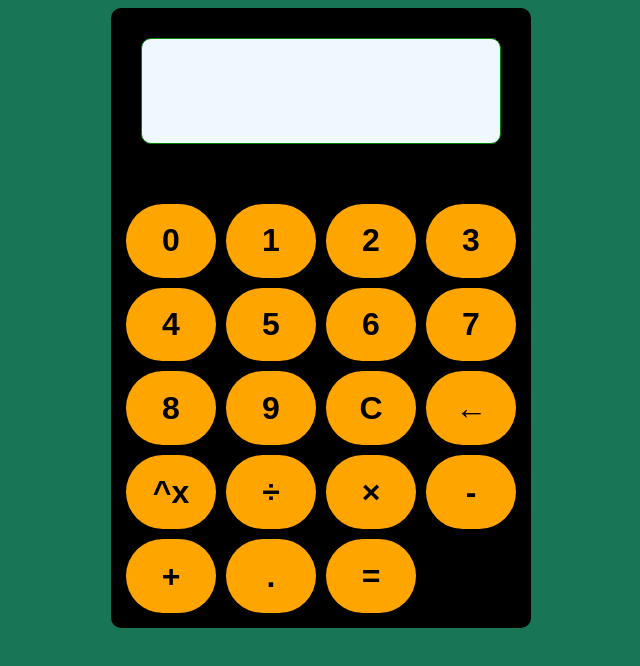
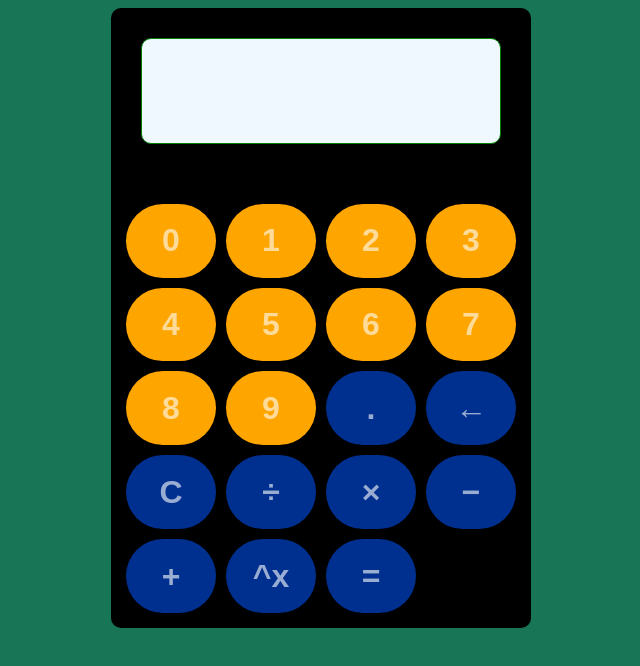
Before and after one commit to g0ttter/odin-calculator, a plain HTML site: page index.html in a window 1280 px wide. Both pictures are taken after a click on the button "^x". Shown: the whole page, without its empty margins (319-959 px from the left). Drawn offline with Linux system fonts and the light colour scheme.

Commit message:
wow almost everything works i'm kinda shocked lol

```diff
--- a/app.js
+++ b/app.js
@@ -2,16 +2,16 @@ const mainWindow = document.querySelector('.main-window');
 const display = document.querySelector('.display');
 const buttonsInfo = [
     {
-    button: "delete",
-    displayed: "C",
+    button: "dot",
+    displayed: ".",
     },
     {
     button: "erase",
     displayed: "←",
     },
     {
-    button: "power",
-    displayed: "^x",
+    button: "delete",
+    displayed: "C",
     },
     {
     button: "divide",
@@ -23,15 +23,15 @@ const buttonsInfo = [
      },
     {
     button: "minus",
-    displayed: "-",
+    displayed: "−",
     },
     {
     button: "plus",
     displayed: "+",
     },
     {
-    button: "dot",
-    displayed: ".",
+    button: "power",
+    displayed: "^x",
     },
     {
     button: "equals",
@@ -39,7 +39,7 @@ const buttonsInfo = [
     }
 ];
 
-let tempNumber;
+let tempNumber = 0;
 let awaitedOperation;
 
 function createButtons() {
@@ -52,8 +52,9 @@ function createButtons() {
         } else if (i > 9) {
         createButton.textContent = buttonsInfo[i-10].displayed;
         createButton.className = buttonsInfo[i-10].button;
+        createButton.style.backgroundColor = '#00308F';
         createButton.addEventListener("click", function ()
-        {saveCurrentNumber(buttonsInfo[i-10].button)});
+        {operationInput(buttonsInfo[i-10].button)});
         }
         mainWindow.append(createButton);
     }
@@ -64,29 +65,38 @@ function createButtons() {
 function digitInput(number) {
      display.textContent += `${number}`;
 }
-function saveCurrentNumber(operation) {
+
+function operationInput(operation) {
+    if (operation == 'dot') {
+        display.textContent += '.';
+        return;
+    }
     if (operation == 'equals') {
         calculateResult();
         return;
     }
-    tempNumber = parseInt(display.textContent, 10);
+    if (operation === 'erase') {
+        display.textContent = display.textContent.slice(0, -1);
+        return;
+    }
+    calculateResult();
+    tempNumber = parseFloat(display.textContent, 10);
+    awaitedOperation = operation;
+    console.log(tempNumber);
     display.textContent = '';
-    awaitedOperation = operation;
 }
 
 
 function calculateResult() {
-    if (awaitedOperation === 'plus') {
-        display.textContent = tempNumber + parseInt(display.textContent, 10);
-    }
-    console.log(tempNumber + ' test ' + awaitedOperation);
+    if (awaitedOperation === 'plus')
+        display.textContent = tempNumber + parseFloat(display.textContent, 10);
+    if (awaitedOperation === 'multiply')
+        display.textContent = tempNumber * parseFloat(display.textContent, 10);
+    if (awaitedOperation === 'divide')
+        display.textContent = tempNumber / parseFloat(display.textContent, 10);
+    if (awaitedOperation === 'minus')
+        display.textContent = tempNumber - parseFloat(display.textContent, 10);
+    if (awaitedOperation === 'power')
+        display.textContent = Math.pow(tempNumber, parseFloat(display.textContent, 10));
+    awaitedOperation = 0;
 }
-
-// function operationInput(operation) {
-//     saveCurrentNumber();
-//     if (operation === 'plus')
-//         saveCurrentNumber('plus');
-//     if (operation === 'equals')
-//         calculateResult();
-//     return
-// }
--- a/style.css
+++ b/style.css
@@ -39,4 +39,5 @@ button {
     font-weight: bold;
     border-style: none;
     font-size: xx-large;
+    color: rgba(255, 255, 255, 0.6);
 }
```
